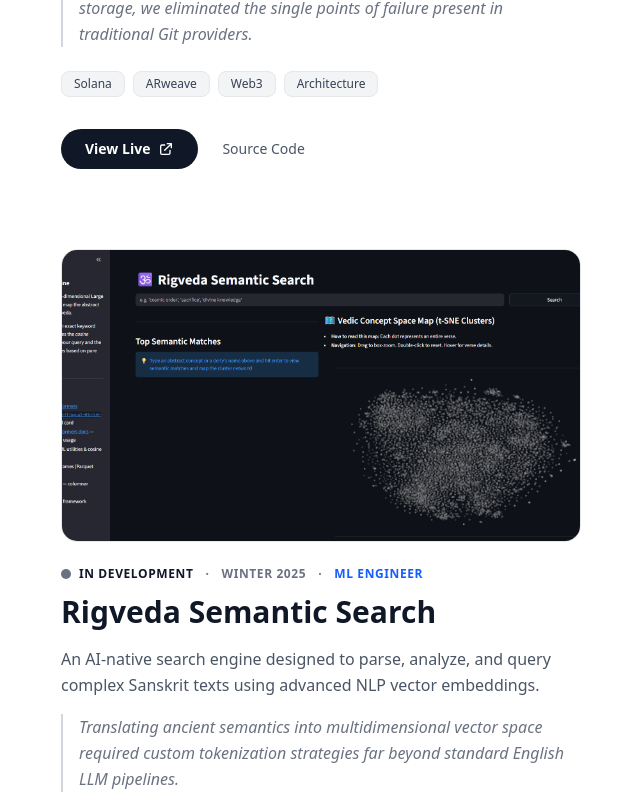
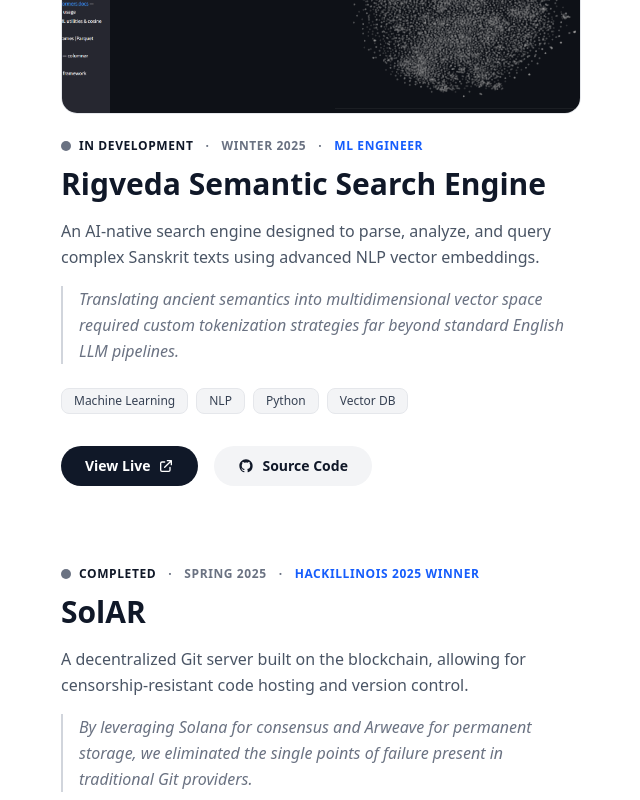
Before and after one commit to RamLanka05/v1, a React (Vite) app: page / in a window 1280 px wide. Shown: the part 2080-2880 px from the top of the page, without its empty margins (603-1243 px from the left). Built offline with nearby package versions, Linux system fonts and the light colour scheme.

Commit message:
project changes

```diff
--- a/src/components/Projects.tsx
+++ b/src/components/Projects.tsx
@@ -1,43 +1,40 @@
-import { projects as projectsData } from '../data/work'
+import { projects as projectsData, type Project } from '../data/work'
 
 export default function Projects() {
 
-  // Custom function to translate "Spring 2025" into a sortable number
   const getSortWeight = (dateStr: string) => {
-    // 1. Grab the year
     const yearMatch = dateStr.match(/\d{4}/);
     const year = yearMatch ? parseInt(yearMatch[0], 10) : 0;
 
-    // 2. Assign a decimal weight based on the academic semester/season
-    let seasonWeight = 0;
+    let seasonWeight = 0.9; // Default high so a generic year sits above the previous year's Fall
     const lower = dateStr.toLowerCase();
 
-    // Academic calendar order
     if (lower.includes('winter')) seasonWeight = 0.1;
     else if (lower.includes('spring')) seasonWeight = 0.3;
     else if (lower.includes('summer')) seasonWeight = 0.6;
     else if (lower.includes('fall') || lower.includes('autumn')) seasonWeight = 0.8;
-    // If it just says "2024", it defaults to 0, placing it after the specific seasons of that year
 
-    // 3. Return the combined score (e.g., "Spring 2025" becomes 2025.3)
     return year + seasonWeight;
   };
 
-  // Sort projects from newest (highest number) to oldest (lowest number)
-  const sortedProjects = [...projectsData].sort((a, b) =>
-    getSortWeight(b.date) - getSortWeight(a.date)
-  );
+  // Multi-tier sorting: Stars first, chronological second
+  const sortedProjects = [...projectsData].sort((a: Project, b: Project) => {
+    // 1. Starred items always bubble to the top
+    if (a.starred && !b.starred) return -1;
+    if (!a.starred && b.starred) return 1;
+
+    // 2. If both are starred (or neither is), sort chronologically
+    return getSortWeight(b.date) - getSortWeight(a.date);
+  });
 
   return (
     <section id="projects" className="scroll-mt-24">
       <h2 className="text-3xl font-bold mb-10 text-gray-900 dark:text-gray-100">Projects</h2>
 
-      {/* Changed to a vertical stack with massive gaps between projects */}
       <div className="flex flex-col gap-20">
         {sortedProjects.map((p) => (
           <article key={p.id} className="group relative flex flex-col items-start justify-start">
 
-            {/* 1. Large Feature Image (Only renders if p.image exists) */}
             {p.image && (
               <div className="w-full relative rounded-2xl overflow-hidden bg-gray-100 dark:bg-gray-800 mb-6 border border-gray-200 dark:border-gray-800 transition-all duration-300 group-hover:border-blue-500/50 group-hover:shadow-lg">
                 <div className="aspect-video w-full">
@@ -46,7 +43,6 @@ export default function Projects() {
               </div>
             )}
 
-            {/* 2. Status & Metadata */}
             <div className="flex flex-wrap items-center gap-3 text-xs font-semibold text-gray-500 dark:text-gray-400 uppercase tracking-wider mb-3">
               {p.status && (
                 <span className="flex items-center gap-2 text-gray-900 dark:text-gray-200">
@@ -63,12 +59,16 @@ export default function Projects() {
               <span className="text-blue-600 dark:text-blue-400">{p.role}</span>
             </div>
 
-            {/* 3. Title */}
-            <h3 className="text-2xl sm:text-3xl font-bold text-gray-900 dark:text-gray-100 mb-4">
+            {/* Added a subtle star icon next to the title if the project is starred! */}
+            <h3 className="text-2xl sm:text-3xl font-bold text-gray-900 dark:text-gray-100 mb-4 flex items-center gap-3">
               {p.title}
+              {/* {p.starred && (
+                <svg className="w-6 h-6 text-yellow-500 dark:text-yellow-400" fill="currentColor" viewBox="0 0 20 20">
+                  <path d="M9.049 2.927c.3-.921 1.603-.921 1.902 0l1.07 3.292a1 1 0 00.95.69h3.462c.969 0 1.371 1.24.588 1.81l-2.8 2.034a1 1 0 00-.364 1.118l1.07 3.292c.3.921-.755 1.688-1.54 1.118l-2.8-2.034a1 1 0 00-1.175 0l-2.8 2.034c-.784.57-1.838-.197-1.539-1.118l1.07-3.292a1 1 0 00-.364-1.118L2.98 8.72c-.783-.57-.38-1.81.588-1.81h3.461a1 1 0 00.951-.69l1.07-3.292z" />
+                </svg>
+              )} */}
             </h3>
 
-            {/* 4. Two-Part Description */}
             <div className="text-base text-gray-600 dark:text-gray-400 space-y-4 mb-6 leading-relaxed">
               <p>{p.desc}</p>
               {p.insight && (
@@ -78,7 +78,6 @@ export default function Projects() {
               )}
             </div>
 
-            {/* 5. Minimal Pill Tags */}
             <div className="flex flex-wrap gap-2 mb-8">
               {p.tags.map((tag) => (
                 <span key={tag} className="text-xs font-medium px-3 py-1 bg-gray-100 dark:bg-gray-800/50 text-gray-700 dark:text-gray-300 rounded-lg border border-gray-200 dark:border-gray-800">
@@ -88,15 +87,21 @@ export default function Projects() {
             </div>
 
             {/* 6. Action Buttons */}
-            <div className="flex gap-4 mt-auto">
+            <div className="flex flex-wrap gap-4 mt-auto">
               {p.url && (
                 <a href={p.url} target="_blank" rel="noopener noreferrer" className="text-sm font-semibold text-white bg-gray-900 dark:bg-white dark:text-gray-900 hover:bg-gray-800 dark:hover:bg-gray-100 px-6 py-2.5 rounded-full transition-all flex items-center gap-2">
-                  View Live
+
+                  {/* Dynamically check the urlType from work.ts */}
+                  {p.urlType === 'Demo' ? 'View Demo' : 'View Live'}
+
                   <svg className="w-4 h-4" fill="none" viewBox="0 0 24 24" stroke="currentColor"><path strokeLinecap="round" strokeLinejoin="round" strokeWidth={2} d="M10 6H6a2 2 0 00-2 2v10a2 2 0 002 2h10a2 2 0 002-2v-4M14 4h6m0 0v6m0-6L10 14" /></svg>
                 </a>
               )}
               {p.github && (
-                <a href={p.github} target="_blank" rel="noopener noreferrer" className="text-sm font-medium text-gray-600 dark:text-gray-400 hover:text-gray-900 dark:hover:text-white px-2 py-2.5 transition-colors flex items-center gap-2">
+                <a href={p.github} target="_blank" rel="noopener noreferrer" className="text-sm font-semibold text-gray-900 dark:text-gray-100 bg-gray-100 dark:bg-gray-800 hover:bg-gray-200 dark:hover:bg-gray-700 px-6 py-2.5 rounded-full transition-all flex items-center gap-2">
+
+                  {/* Added a GitHub icon to match the primary button's icon */}
+                  <svg className="w-4 h-4" fill="currentColor" viewBox="0 0 24 24"><path fillRule="evenodd" d="M12 2C6.477 2 2 6.484 2 12.017c0 4.425 2.865 8.18 6.839 9.504.5.092.682-.217.682-.483 0-.237-.008-.868-.013-1.703-2.782.605-3.369-1.343-3.369-1.343-.454-1.158-1.11-1.466-1.11-1.466-.908-.62.069-.608.069-.608 1.003.07 1.531 1.032 1.531 1.032.892 1.53 2.341 1.088 2.91.832.092-.647.35-1.088.636-1.338-2.22-.253-4.555-1.113-4.555-4.951 0-1.093.39-1.988 1.029-2.688-.103-.253-.446-1.272.098-2.65 0 0 .84-.27 2.75 1.026A9.564 9.564 0 0112 6.844c.85.004 1.705.115 2.504.337 1.909-1.296 2.747-1.027 2.747-1.027.546 1.379.202 2.398.1 2.651.64.7 1.028 1.595 1.028 2.688 0 3.848-2.339 4.695-4.566 4.943.359.309.678.92.678 1.855 0 1.338-.012 2.419-.012 2.747 0 .268.18.58.688.482A10.019 10.019 0 0022 12.017C22 6.484 17.522 2 12 2z" clipRule="evenodd" /></svg>
                   Source Code
                 </a>
               )}
--- a/src/data/work.ts
+++ b/src/data/work.ts
@@ -1,12 +1,38 @@
-export const projects = [
+export type Project = {
+  id: string;
+  title: string;
+  status: string;
+  date: string;
+  role: string;
+  image: string;
+  url: string;
+  urlType?: 'Live' | 'Demo'; // Our optional toggle
+  github: string;
+  desc: string;
+  insight: string;
+  tags: string[];
+  starred?: boolean;         // Our optional star toggle
+};
+
+export type ExperienceItem = {
+  id: string;
+  role: string;
+  company: string;
+  period: string;
+  desc: string;
+};
+
+// 2. Apply the type to the arrays
+export const projects: Project[] = [
   {
     id: 'solar',
     title: 'SolAR',
-    status: 'Live',
+    status: 'Completed',
     date: 'Spring 2025',
     role: 'HackIllinois 2025 Winner',
-    image: '', // Path to your screenshot in the public folder
+    image: '',
     url: 'https://devpost.com/software/solar-ado76i',
+    urlType: 'Demo',
     github: 'https://github.com/Zaydo123/SolAR',
     desc: 'A decentralized Git server built on the blockchain, allowing for censorship-resistant code hosting and version control.',
     insight: 'By leveraging Solana for consensus and Arweave for permanent storage, we eliminated the single points of failure present in traditional Git providers.',
@@ -14,12 +40,14 @@ export const projects = [
   },
   {
     id: 'rigveda-search',
-    title: 'Rigveda Semantic Search',
+    title: 'Rigveda Semantic Search Engine',
     status: 'In Development',
     date: 'Winter 2025',
     role: 'ML Engineer',
+    starred: true,
     image: '/Analysis_Demo1.png',
     url: 'https://rigveda-sse.streamlit.app',
+    urlType: 'Live',
     github: 'https://github.com/RamLanka05/ML1',
     desc: 'An AI-native search engine designed to parse, analyze, and query complex Sanskrit texts using advanced NLP vector embeddings.',
     insight: 'Translating ancient semantics into multidimensional vector space required custom tokenization strategies far beyond standard English LLM pipelines.',
@@ -31,16 +59,17 @@ export const projects = [
     status: 'Completed',
     date: '2026',
     role: 'Systems & Graphics Programmer',
-    image: '', //empty for now, ADD LATER
+    starred: true,
+    image: '',
     url: '',
     github: 'https://github.com/RamLanka05/Mandelbrot-Set-Generator',
     desc: 'A high-performance Mandelbrot engine written in C++ and CUDA, featuring a dynamic aspect-locked camera, continuous color smoothing, and 2x2 supersampling for instantaneous 4K renders.',
-    insight: 'Pushing hardware limits taught me that rendering beautiful graphics isn\'t just about the math—it requires meticulously optimizing memory bandwidth and bypassing disk I/O bottlenecks.',
+    insight: 'Pushing hardware limits taught me that rendering beautiful graphics isn\'t just about the math, and that it requires meticulously optimizing memory bandwidth and bypassing disk I/O bottlenecks.',
     tags: ['C++', 'CUDA', 'Parallel Computing', 'Graphics']
   }
 ];
 
-export const experience = [
+export const experience: ExperienceItem[] = [
   {
     id: 'atlas-vr',
     role: 'VR Developer Intern',
@@ -59,6 +88,3 @@ export const experience = [
       Utilized Tailwind CSS and Headless UI to implement advanced UI/UX elements, including infinite-scroll carousels, filterable blog sliders, and custom dropdowns.`,
   },
 ]
-
-export type Project = typeof projects[number]
-export type ExperienceItem = typeof experience[number]
```
